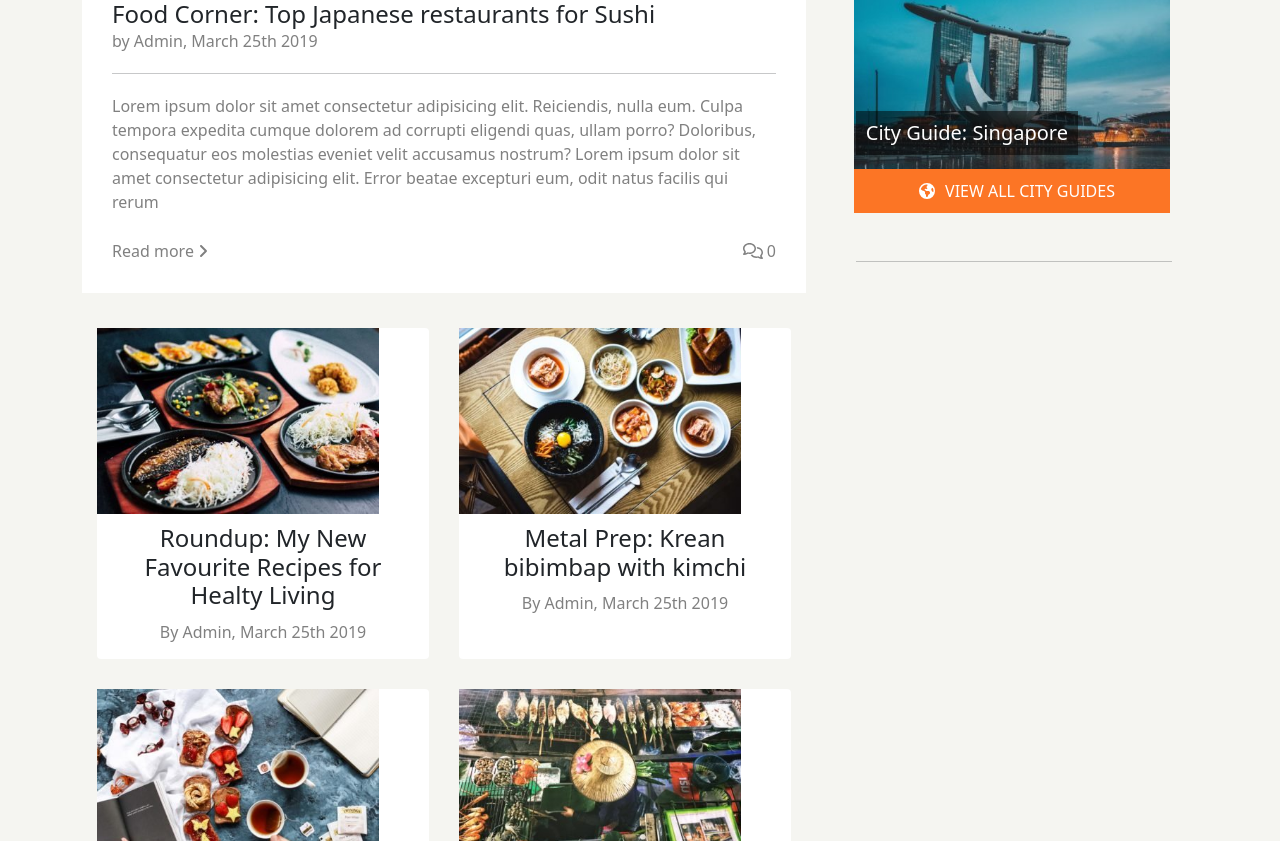
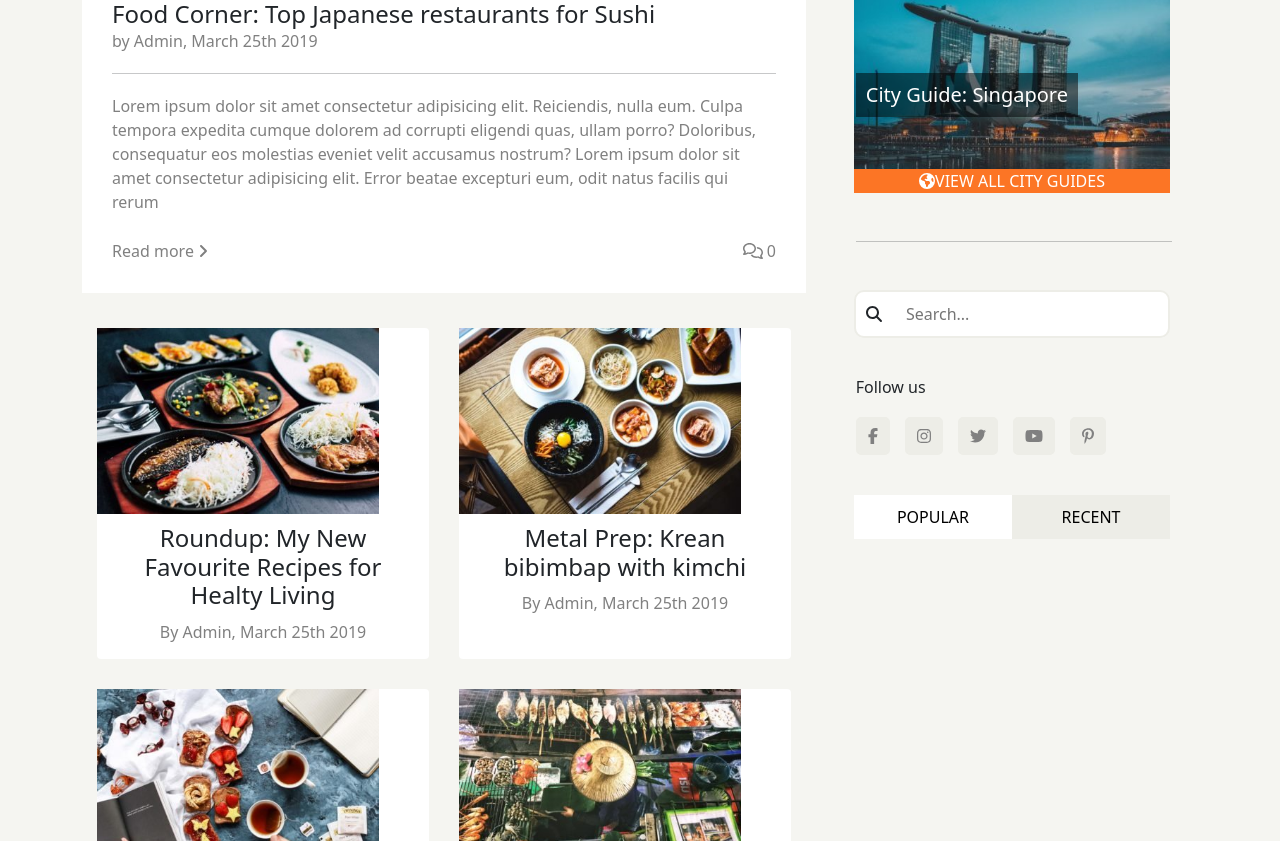
Before and after one commit to SimonCook99/proj-html-vuejs, a Vue app: page / in a window 1280 px wide. Shown: the part 4039-4880 px from the top of the page. Built offline with nearby package versions, Linux system fonts and the light colour scheme.

Commit message:
Progresso sezione social

```diff
--- a/src/components/main/mainSocialBlog.vue
+++ b/src/components/main/mainSocialBlog.vue
@@ -7,7 +7,7 @@
             :leftAlign="true"
         />
 
-        <button>Read our blog <i class="fa-solid fa-map-location"></i> </button>
+        <button class="start">Read our blog <i class="fa-solid fa-map-location"></i> </button>
 
         <!--contenitore principale-->
         <div class="row">
@@ -75,7 +75,30 @@
                 </div>
 
 
+                <div class="social">
 
+                    <div class="search">
+                        <i class="fa-solid fa-magnifying-glass"></i>
+                        <input type="text" placeholder="Search...">
+                    </div>
+
+                    <div class="follow">
+                        <h6>Follow us</h6>
+
+                        <button class="grey"><i class="fa-brands fa-facebook-f"></i></button>
+                        <button class="grey"><i class="fa-brands fa-instagram"></i></button>
+                        <button class="grey"><i class="fa-brands fa-twitter"></i></button>
+                        <button class="grey"><i class="fa-brands fa-youtube"></i></button>
+                        <button class="grey"><i class="fa-brands fa-pinterest-p"></i></button>
+                    </div>
+
+                    <div class="filter">
+                        <button class="bg-white">Popular</button>
+                        <button class="grey">recent</button>
+                    </div>
+
+
+                </div>
 
 
 
@@ -114,7 +137,7 @@
     .social-blog{
         position: relative;
 
-        button{
+        button.start{
             position: absolute;
             top: 0;
             right: 0;
@@ -201,7 +224,7 @@
 
                 h3{
                     position: absolute;
-                    top: 50%;
+                    top: 40%;
                     left: 8%;
                     color: white;
                     background-color: rgba(0,0,0,0.5);
@@ -218,6 +241,65 @@
                 }
             }
         }
+
+        .social{
+
+            .search{
+                position: relative;
+
+                svg{
+                    position: absolute;
+                    top: 50%;
+                    transform: translate(0, -50%);
+                    left: 40px;
+                }
+            }
+
+            input{
+                width: 85%;
+                border: 0;
+                padding: 10px;
+                padding-left: 50px;
+                border-radius: 10px;
+                border: 2px solid $mainButtonColor;
+
+                &:before{
+                    display: inline-block;
+                    text-rendering: auto;
+                    -webkit-font-smoothing: antialiased;
+                    font: var(--fa-font-solid);
+                    content: "f002";
+                }
+            }
+
+            .follow{
+                text-align: left;
+                position: relative;
+                left: 8%;
+                margin-top: 40px;
+
+                button.grey{
+                    padding: 5px 10px;
+                    background-color: #edede7;
+                    margin-top: 20px;
+                    color: grey;
+                    margin-right: 15px;
+                    border-radius: 5px;
+                    border: 2px solid $mainButtonColor;
+                }
+            }
+
+            .filter{
+                button{
+                    color: black;
+                    margin-top: 40px;
+                    width: calc(85% / 2);
+                    padding: 10px 20px;
+                }
+            }
+
+
+        }
     }
 
 
```
